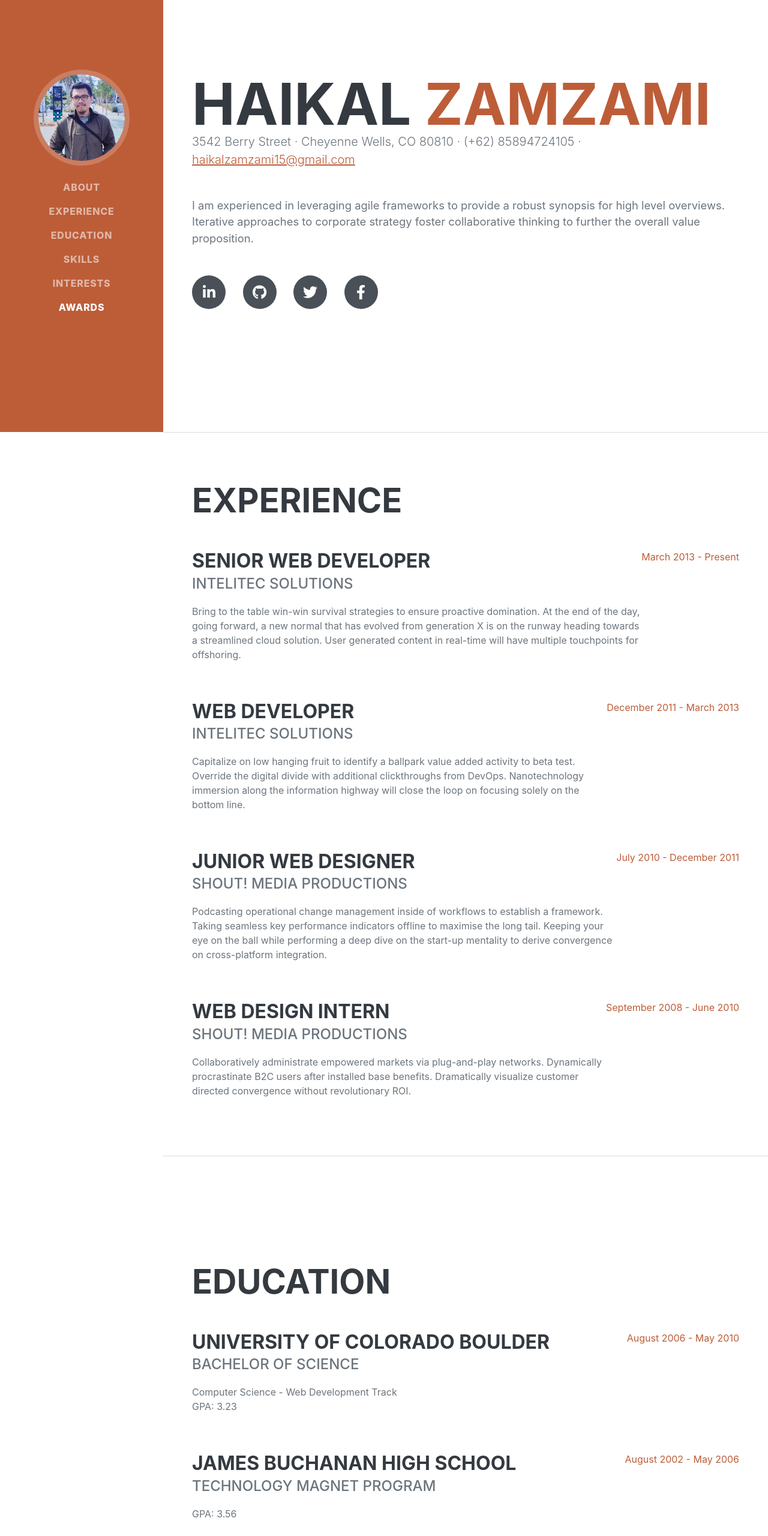
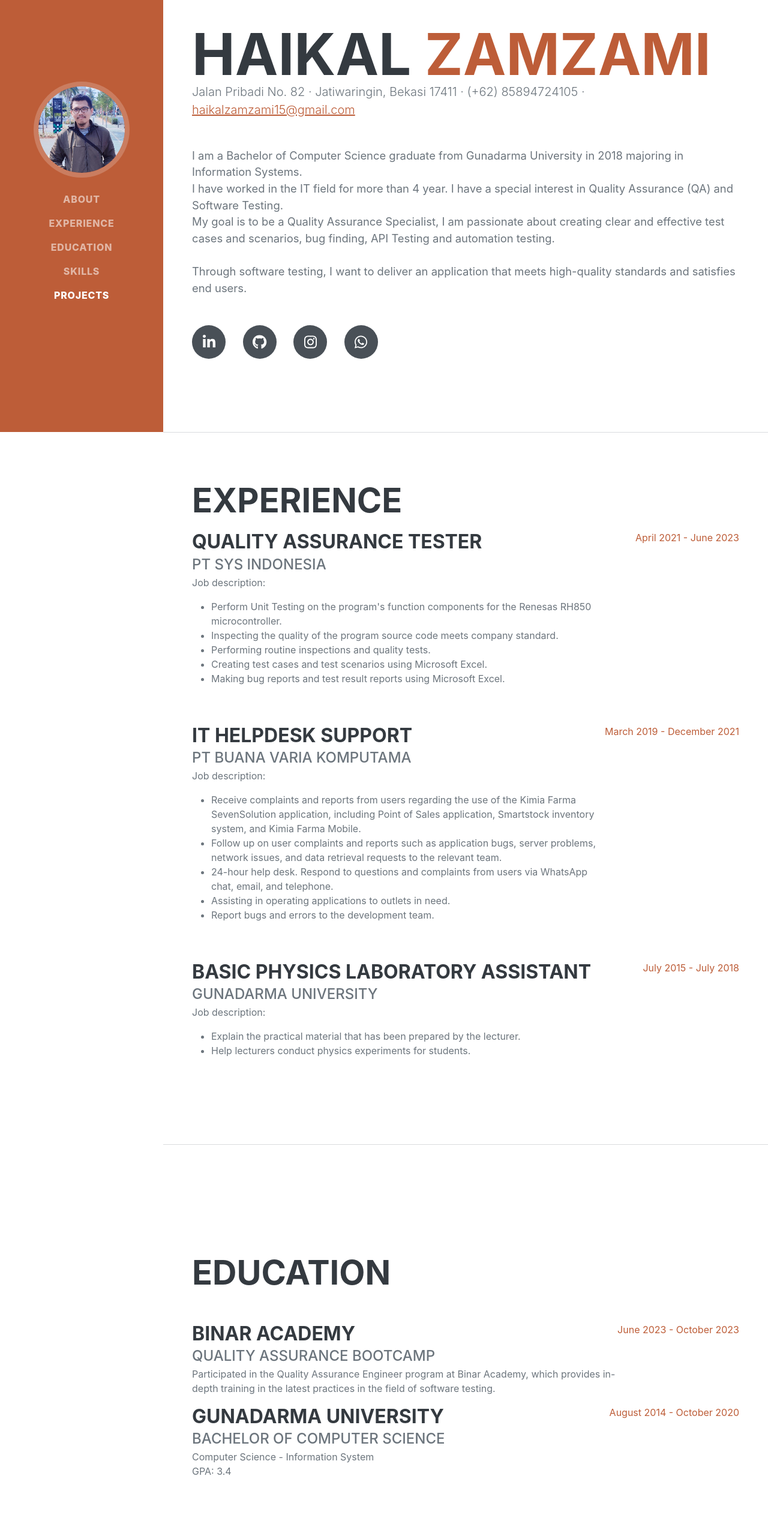
Before and after one commit to haikalzzz/haikalzzz.github.io, a plain HTML site: page index.html in a window 1280 px wide. Shown: the part 80-2640 px from the top of the page at 60% size. Drawn offline with nearby package versions, Linux system fonts and the light colour scheme; a web font is replaced by a local one.

Commit message:
edit work experience and education

```diff
--- a/index.html
+++ b/index.html
@@ -29,8 +29,7 @@
                     <li class="nav-item"><a class="nav-link js-scroll-trigger" href="#experience">Experience</a></li>
                     <li class="nav-item"><a class="nav-link js-scroll-trigger" href="#education">Education</a></li>
                     <li class="nav-item"><a class="nav-link js-scroll-trigger" href="#skills">Skills</a></li>
-                    <li class="nav-item"><a class="nav-link js-scroll-trigger" href="#interests">Interests</a></li>
-                    <li class="nav-item"><a class="nav-link js-scroll-trigger" href="#awards">Awards</a></li>
+                    <li class="nav-item"><a class="nav-link js-scroll-trigger" href="#projects">Projects</a></li>
                 </ul>
             </div>
         </nav>
@@ -44,15 +43,20 @@
                         <span class="text-primary">Zamzami</span>
                     </h1>
                     <div class="lead mb-5">
-                        3542 Berry Street · Cheyenne Wells, CO 80810 · (+62) 85894724105 ·
+                        Jalan Pribadi No. 82 · Jatiwaringin, Bekasi 17411 · (+62) 85894724105 ·
                         <a href="mailto:haikalzamzami15@email.com">haikalzamzami15@gmail.com</a>
                     </div>
-                    <p class="lead mb-5">I am experienced in leveraging agile frameworks to provide a robust synopsis for high level overviews. Iterative approaches to corporate strategy foster collaborative thinking to further the overall value proposition.</p>
+                    <p class="lead mb-5">
+                        I am a Bachelor of Computer Science graduate from Gunadarma University in 2018 majoring in Information Systems. <br>
+                        I have worked in the IT field for more than 4 year. I have a special interest in Quality Assurance (QA) and Software Testing. <br>
+                        My goal is to be a Quality Assurance Specialist, I am passionate about creating clear and effective test cases and scenarios, bug finding, API Testing and automation testing. <br> <br>
+                        Through software testing, I want to deliver an application that meets high-quality standards and satisfies end users.
+                    </p>
                     <div class="social-icons">
-                        <a class="social-icon" href="#!"><i class="fab fa-linkedin-in"></i></a>
-                        <a class="social-icon" href="#!"><i class="fab fa-github"></i></a>
-                        <a class="social-icon" href="#!"><i class="fab fa-twitter"></i></a>
-                        <a class="social-icon" href="#!"><i class="fab fa-facebook-f"></i></a>
+                        <a class="social-icon" href="https://www.linkedin.com/in/haikal-zamzami-1a4443163/"><i class="fab fa-linkedin-in"></i></a>
+                        <a class="social-icon" href="https://github.com/haikalzzz"><i class="fab fa-github"></i></a>
+                        <a class="social-icon" href="https://www.instagram.com/haikalzzzzz/"><i class="fab fa-instagram"></i></a>
+                        <a class="social-icon" href="https://wa.me/6285894724105"><i class="fa-brands fa-whatsapp"></i></a>
                     </div>
                 </div>
             </section>
@@ -60,38 +64,49 @@
             <!-- Experience-->
             <section class="resume-section" id="experience">
                 <div class="resume-section-content">
-                    <h2 class="mb-5">Experience</h2>
+                    <h2 class="mb-3">Experience</h2>
                     <div class="d-flex flex-column flex-md-row justify-content-between mb-5">
                         <div class="flex-grow-1">
-                            <h3 class="mb-0">Senior Web Developer</h3>
-                            <div class="subheading mb-3">Intelitec Solutions</div>
-                            <p>Bring to the table win-win survival strategies to ensure proactive domination. At the end of the day, going forward, a new normal that has evolved from generation X is on the runway heading towards a streamlined cloud solution. User generated content in real-time will have multiple touchpoints for offshoring.</p>
+                            <h3 class="mb-0">Quality Assurance Tester</h3>
+                            <div class="subheading mb-0">PT SYS Indonesia</div>
+                            <p>Job description:</p>
+                            <ul>
+                                <li>Perform Unit Testing on the program's function components for the Renesas RH850 microcontroller.</li>
+                                <li>Inspecting the quality of the program source code meets company standard.</li>
+                                <li>Performing routine inspections and quality tests.</li>
+                                <li>Creating test cases and test scenarios using Microsoft Excel.</li>
+                                <li>Making bug reports and test result reports using Microsoft Excel.</li>
+                            </ul>
                         </div>
-                        <div class="flex-shrink-0"><span class="text-primary">March 2013 - Present</span></div>
+                        <div class="flex-shrink-0"><span class="text-primary">April 2021 - June 2023</span></div>
                     </div>
                     <div class="d-flex flex-column flex-md-row justify-content-between mb-5">
                         <div class="flex-grow-1">
-                            <h3 class="mb-0">Web Developer</h3>
-                            <div class="subheading mb-3">Intelitec Solutions</div>
-                            <p>Capitalize on low hanging fruit to identify a ballpark value added activity to beta test. Override the digital divide with additional clickthroughs from DevOps. Nanotechnology immersion along the information highway will close the loop on focusing solely on the bottom line.</p>
+                            <h3 class="mb-0">IT Helpdesk Support</h3>
+                            <div class="subheading mb-0">PT Buana Varia Komputama</div>
+                            <p>Job description:</p>
+                            <ul>
+                                <li>Receive complaints and reports from users regarding the use of the Kimia Farma SevenSolution application, including Point of Sales application, Smartstock inventory system, and Kimia Farma Mobile.</li>
+                                <li>Follow up on user complaints and reports such as application bugs, server problems, network issues, and data retrieval requests to the relevant team.</li>
+                                <li>24-hour help desk. Respond to questions and complaints from users via WhatsApp chat, email, and telephone.</li>
+                                <li>Assisting in operating applications to outlets in need.</li>
+                                <li>Report bugs and errors to the development team.</li>
+                            </ul>
                         </div>
-                        <div class="flex-shrink-0"><span class="text-primary">December 2011 - March 2013</span></div>
+                        <div class="flex-shrink-0"><span class="text-primary">March 2019 - December 2021</span></div>
                     </div>
                     <div class="d-flex flex-column flex-md-row justify-content-between mb-5">
                         <div class="flex-grow-1">
-                            <h3 class="mb-0">Junior Web Designer</h3>
-                            <div class="subheading mb-3">Shout! Media Productions</div>
-                            <p>Podcasting operational change management inside of workflows to establish a framework. Taking seamless key performance indicators offline to maximise the long tail. Keeping your eye on the ball while performing a deep dive on the start-up mentality to derive convergence on cross-platform integration.</p>
+                            <h3 class="mb-0">Basic Physics Laboratory Assistant</h3>
+                            <div class="subheading mb-0">Gunadarma University</div>
+                            <p>Job description:</p>
+                            <ul>
+                                <li>Explain the practical material that has been prepared by the lecturer.</li>
+                                <li>Help lecturers conduct physics experiments for students.</li>
+                            </ul>
                         </div>
-                        <div class="flex-shrink-0"><span class="text-primary">July 2010 - December 2011</span></div>
-                    </div>
-                    <div class="d-flex flex-column flex-md-row justify-content-between">
-                        <div class="flex-grow-1">
-                            <h3 class="mb-0">Web Design Intern</h3>
-                            <div class="subheading mb-3">Shout! Media Productions</div>
-                            <p>Collaboratively administrate empowered markets via plug-and-play networks. Dynamically procrastinate B2C users after installed base benefits. Dramatically visualize customer directed convergence without revolutionary ROI.</p>
-                        </div>
-                        <div class="flex-shrink-0"><span class="text-primary">September 2008 - June 2010</span></div>
+
+                        <div class="flex-shrink-0"><span class="text-primary">July 2015 - July 2018</span></div>
                     </div>
                 </div>
             </section>
@@ -100,22 +115,22 @@
             <section class="resume-section" id="education">
                 <div class="resume-section-content">
                     <h2 class="mb-5">Education</h2>
+                    <div class="d-flex flex-column flex-md-row justify-content-between">
+                        <div class="flex-grow-1">
+                            <h3 class="mb-0">Binar Academy</h3>
+                            <div class="subheading mb-0">Quality Assurance Bootcamp</div>
+                            <p>Participated in the Quality Assurance Engineer program at Binar Academy, which provides in-depth training in the latest practices in the field of software testing.</p>
+                        </div>
+                        <div class="flex-shrink-0"><span class="text-primary">June 2023 - October 2023</span></div>
+                    </div>
                     <div class="d-flex flex-column flex-md-row justify-content-between mb-5">
                         <div class="flex-grow-1">
-                            <h3 class="mb-0">University of Colorado Boulder</h3>
-                            <div class="subheading mb-3">Bachelor of Science</div>
-                            <div>Computer Science - Web Development Track</div>
-                            <p>GPA: 3.23</p>
+                            <h3 class="mb-0">Gunadarma University</h3>
+                            <div class="subheading mb-0">Bachelor of Computer Science</div>
+                            <div>Computer Science - Information System</div>
+                            <p>GPA: 3.4</p>
                         </div>
-                        <div class="flex-shrink-0"><span class="text-primary">August 2006 - May 2010</span></div>
-                    </div>
-                    <div class="d-flex flex-column flex-md-row justify-content-between">
-                        <div class="flex-grow-1">
-                            <h3 class="mb-0">James Buchanan High School</h3>
-                            <div class="subheading mb-3">Technology Magnet Program</div>
-                            <p>GPA: 3.56</p>
-                        </div>
-                        <div class="flex-shrink-0"><span class="text-primary">August 2002 - May 2006</span></div>
+                        <div class="flex-shrink-0"><span class="text-primary">August 2014 - October 2020</span></div>
                     </div>
                 </div>
             </section>
@@ -123,97 +138,28 @@
             <!-- Skills-->
             <section class="resume-section" id="skills">
                 <div class="resume-section-content">
-                    <h2 class="mb-5">Skills</h2>
-                    <div class="subheading mb-3">Programming Languages & Tools</div>
-                    <ul class="list-inline dev-icons">
-                        <li class="list-inline-item"><i class="fab fa-html5"></i></li>
-                        <li class="list-inline-item"><i class="fab fa-css3-alt"></i></li>
-                        <li class="list-inline-item"><i class="fab fa-js-square"></i></li>
-                        <li class="list-inline-item"><i class="fab fa-angular"></i></li>
-                        <li class="list-inline-item"><i class="fab fa-react"></i></li>
-                        <li class="list-inline-item"><i class="fab fa-node-js"></i></li>
-                        <li class="list-inline-item"><i class="fab fa-sass"></i></li>
-                        <li class="list-inline-item"><i class="fab fa-less"></i></li>
-                        <li class="list-inline-item"><i class="fab fa-wordpress"></i></li>
-                        <li class="list-inline-item"><i class="fab fa-gulp"></i></li>
-                        <li class="list-inline-item"><i class="fab fa-grunt"></i></li>
-                        <li class="list-inline-item"><i class="fab fa-npm"></i></li>
-                    </ul>
-                    <div class="subheading mb-3">Workflow</div>
-                    <ul class="fa-ul mb-0">
-                        <li>
-                            <span class="fa-li"><i class="fas fa-check"></i></span>
-                            Mobile-First, Responsive Design
-                        </li>
-                        <li>
-                            <span class="fa-li"><i class="fas fa-check"></i></span>
-                            Cross Browser Testing & Debugging
-                        </li>
-                        <li>
-                            <span class="fa-li"><i class="fas fa-check"></i></span>
-                            Cross Functional Teams
-                        </li>
-                        <li>
-                            <span class="fa-li"><i class="fas fa-check"></i></span>
-                            Agile Development & Scrum
-                        </li>
-                    </ul>
+                    <h2 class="mb-3">SKills</h2>
+                    <div class="d-flex flex-column flex-md-row justify-content-between mb-5">
+                        <div class="flex-grow-1">
+                            <ul>
+                                <li>Perform Unit Testing on the program's function components for the Renesas RH850 microcontroller.</li>
+                                <li>Inspecting the quality of the program source code meets company standard.</li>
+                                <li>Performing routine inspections and quality tests.</li>
+                                <li>Creating test cases and test scenarios using Microsoft Excel.</li>
+                                <li>Making bug reports and test result reports using Microsoft Excel.</li>
+                            </ul>
+                        </div>
+                    </div>
                 </div>
             </section>
             <hr class="m-0" />
-            <!-- Interests-->
-            <section class="resume-section" id="interests">
+
+            <!-- Projects-->
+            <section class="resume-section" id="projects">
                 <div class="resume-section-content">
-                    <h2 class="mb-5">Interests</h2>
+                    <h2 class="mb-5">Projects</h2>
                     <p>Apart from being a web developer, I enjoy most of my time being outdoors. In the winter, I am an avid skier and novice ice climber. During the warmer months here in Colorado, I enjoy mountain biking, free climbing, and kayaking.</p>
                     <p class="mb-0">When forced indoors, I follow a number of sci-fi and fantasy genre movies and television shows, I am an aspiring chef, and I spend a large amount of my free time exploring the latest technology advancements in the front-end web development world.</p>
-                </div>
-            </section>
-            <hr class="m-0" />
-            <!-- Awards-->
-            <section class="resume-section" id="awards">
-                <div class="resume-section-content">
-                    <h2 class="mb-5">Awards & Certifications</h2>
-                    <ul class="fa-ul mb-0">
-                        <li>
-                            <span class="fa-li"><i class="fas fa-trophy text-warning"></i></span>
-                            Google Analytics Certified Developer
-                        </li>
-                        <li>
-                            <span class="fa-li"><i class="fas fa-trophy text-warning"></i></span>
-                            Mobile Web Specialist - Google Certification
-                        </li>
-                        <li>
-                            <span class="fa-li"><i class="fas fa-trophy text-warning"></i></span>
-                            1
-                            <sup>st</sup>
-                            Place - University of Colorado Boulder - Emerging Tech Competition 2009
-                        </li>
-                        <li>
-                            <span class="fa-li"><i class="fas fa-trophy text-warning"></i></span>
-                            1
-                            <sup>st</sup>
-                            Place - University of Colorado Boulder - Adobe Creative Jam 2008 (UI Design Category)
-                        </li>
-                        <li>
-                            <span class="fa-li"><i class="fas fa-trophy text-warning"></i></span>
-                            2
-                            <sup>nd</sup>
-                            Place - University of Colorado Boulder - Emerging Tech Competition 2008
-                        </li>
-                        <li>
-                            <span class="fa-li"><i class="fas fa-trophy text-warning"></i></span>
-                            1
-                            <sup>st</sup>
-                            Place - James Buchanan High School - Hackathon 2006
-                        </li>
-                        <li>
-                            <span class="fa-li"><i class="fas fa-trophy text-warning"></i></span>
-                            3
-                            <sup>rd</sup>
-                            Place - James Buchanan High School - Hackathon 2005
-                        </li>
-                    </ul>
                 </div>
             </section>
         </div>
```
Also changed, not shown: projects1.html (added, +217 -0 lines).
